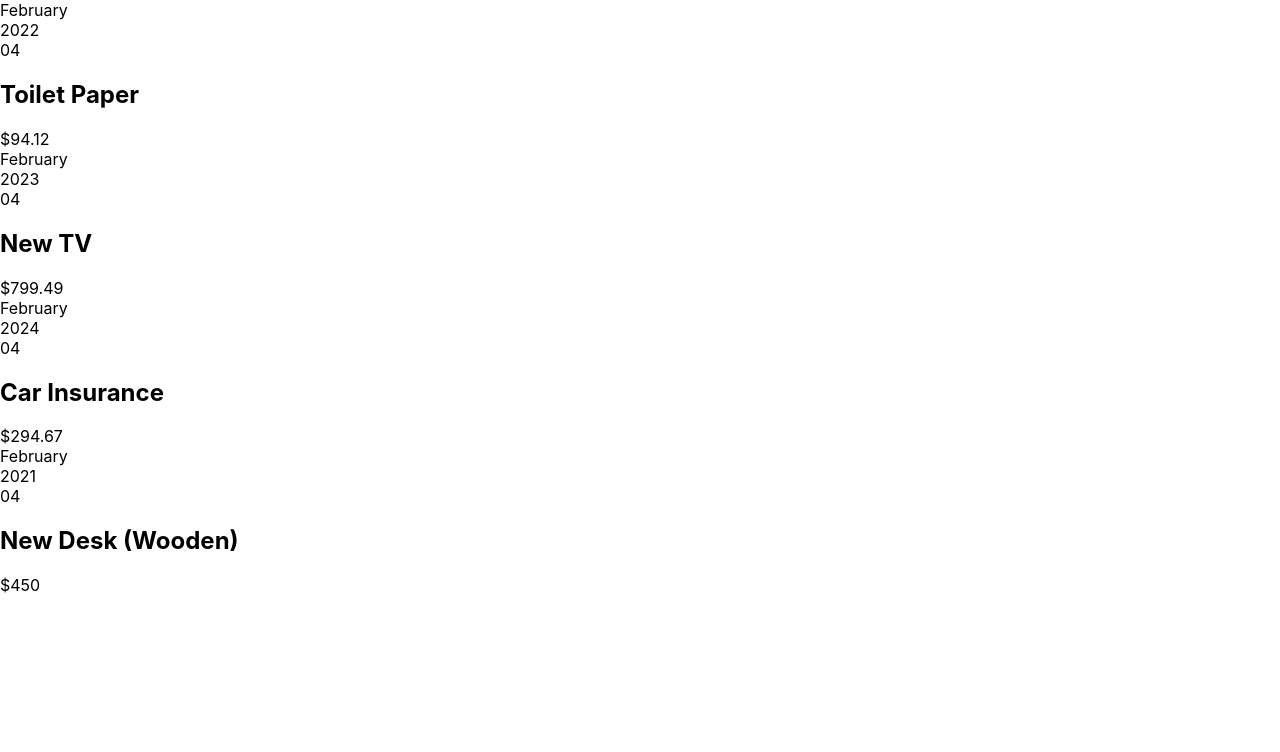
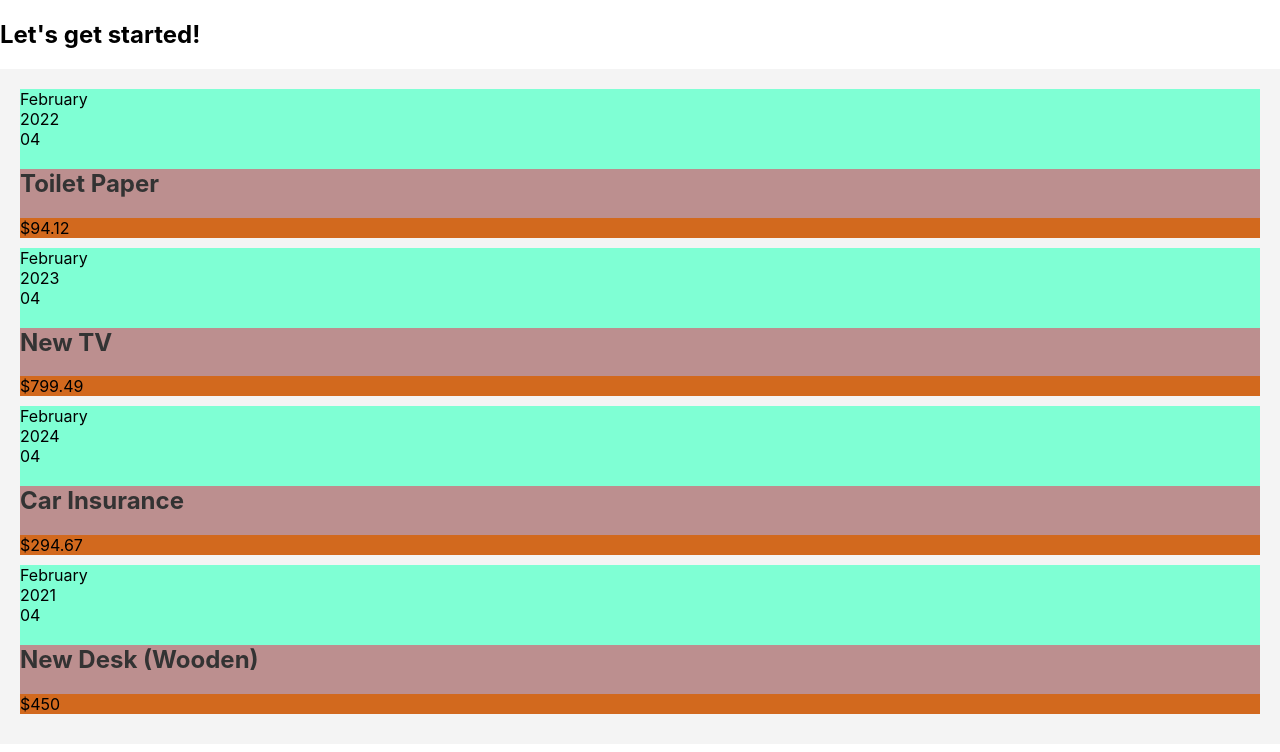
Before and after one commit to manj7999/Chart-App, a React (Create React App) app: page / in a window 1280 px wide. Shown: the top 752 px of the page. Built offline with nearby package versions, Linux system fonts and the light colour scheme.

Commit message:
seven commit

```diff
--- a/src/App.js
+++ b/src/App.js
@@ -1,8 +1,8 @@
 // App.js
 import React from 'react';
-import ExpenseItem from './Components/ExpenseItem';
+import Expenses from './Components/Expenses';
 
-function App() {
+const App = () => {
   const expenses = [
     {
       id: 'e1',
@@ -32,14 +32,8 @@ function App() {
 
   return (
     <div>
-      {expenses.map((expense) => (
-        <ExpenseItem
-          key={expense.id}
-          date={expense.date}
-          title={expense.title}
-          amount={expense.amount}
-        />
-      ))}
+      <h2>Let's get started!</h2>
+      <Expenses items={expenses}/>
     </div>
   );
 }
--- /dev/null
+++ b/src/Components/Card.js
@@ -0,0 +1,10 @@
+import React from 'react';
+import './ExpenseItem.css';
+
+const Card = (props) => {
+    const classes = 'card ' + props.className;
+
+    return <div className={classes}>{props.children}</div>
+}
+
+export default Card;
--- a/src/Components/ExpenseItem.js
+++ b/src/Components/ExpenseItem.js
@@ -1,14 +1,19 @@
 import React from 'react';
 import ExpenseDate from './ExpenseDate';
-import ExpenseDetails from './ExpenseDetails'; // Import the ExpenseDetails component
+import Card from './Card';
+import './ExpenseItem.css'
 
 
 const ExpenseItem = (props) => {
   return (
-    <div className='expense-item'>
+    <Card className="expense-item">
       <ExpenseDate date={props.date} />
-      <ExpenseDetails title={props.title} amount={props.amount} />
-    </div>
+      <div className="expense-item_description">
+       <h2>{props.title}</h2>
+       <div className="expense-item_price">${props.amount}</div>
+      </div>
+    </Card>
+
   );
 };
 
--- /dev/null
+++ b/src/Components/Expenses.css
@@ -0,0 +1,16 @@
+/* Expenses.css */
+
+.expenses {
+    background-color: #f4f4f4; /* Light gray background color */
+    padding: 20px; /* Add some padding */
+  }
+
+  .expenses h2 {
+    color: #333; /* Dark text color for headings */
+  }
+
+  .expense-item {
+    margin-bottom: 10px; /* Add spacing between individual expense items */
+  }
+
+  /* Add more styles as needed */
--- /dev/null
+++ b/src/Components/Expenses.js
@@ -0,0 +1,33 @@
+import React from 'react';
+import ExpenseItem from './ExpenseItem';
+import Card from './Card';
+import './Expenses.css';
+
+const Expense =(props) => {
+    return (
+        <Card className="expenses">
+            <ExpenseItem
+            title={props.items[0].title}
+            amount={props.items[0].amount}
+            date={props.items[0].date}
+            />
+            <ExpenseItem
+            title={props.items[1].title}
+            amount={props.items[1].amount}
+            date={props.items[1].date}
+            />
+             <ExpenseItem
+            title={props.items[2].title}
+            amount={props.items[2].amount}
+            date={props.items[2].date}
+            />
+             <ExpenseItem
+            title={props.items[3].title}
+            amount={props.items[3].amount}
+            date={props.items[3].date}
+            />
+        </Card>
+    );
+}
+
+export default Expense;
```
Also changed, not shown: src/Components/Card.css (added), src/Components/ExpenseDate.js (line endings or trailing spaces).
